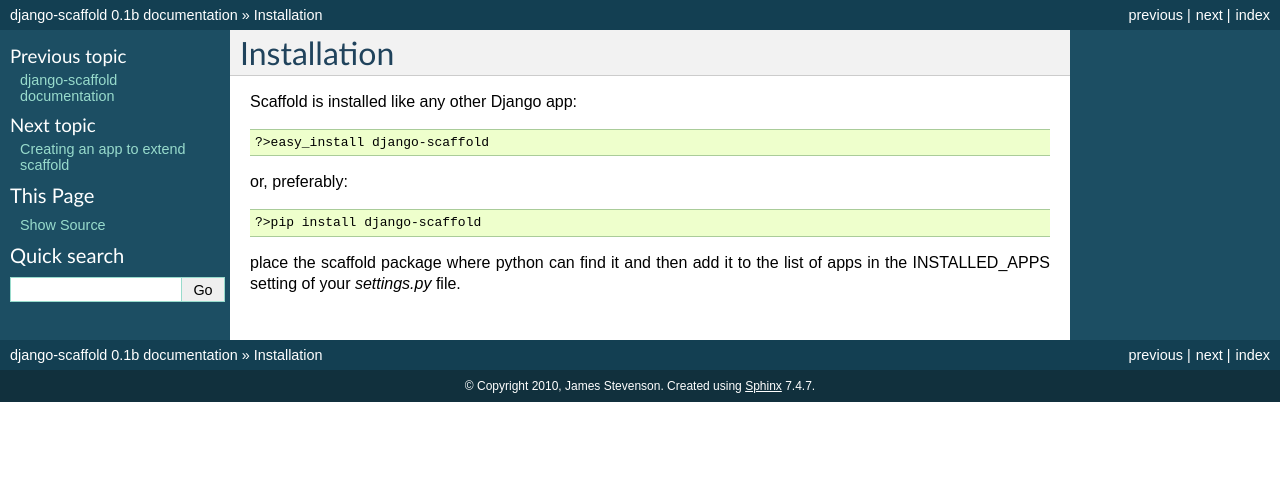
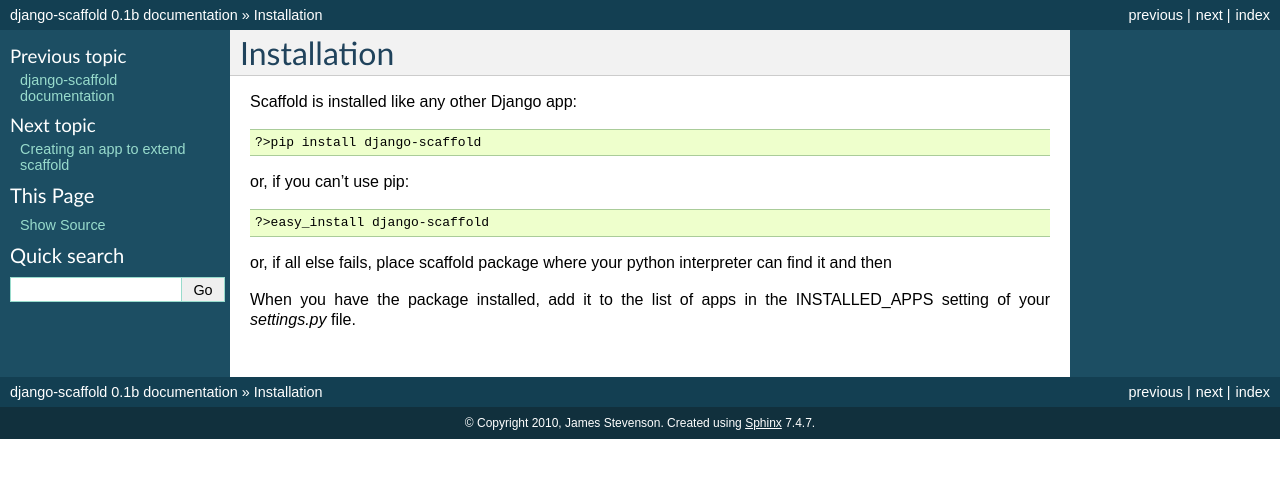
Before and after one commit to mazelife/django-scaffold, a Sphinx documentation site: the page built from docs/source/installation.rst, in a window 1280 px wide. Shown: the top 478 px of the page. Built offline with Sphinx 7.4.7, drawn with Linux system fonts in a browser that asks for light colours; pages that are not in the unit, such as notebooks, are missing from menus.

Commit message:
Fixes typos and lack of clarity in the install docs.

```diff
--- a/docs/source/installation.rst
+++ b/docs/source/installation.rst
@@ -4,10 +4,12 @@
 
 Scaffold is installed like any other Django app::
 
+    ?>pip install django-scaffold
+
+or, if you can't use pip::
+
     ?>easy_install django-scaffold
 
-or, preferably::
+or, if all else fails, place scaffold package where your python interpreter can find it and then
 
-    ?>pip install django-scaffold
-
-place the scaffold package where python can find it and then add it to the list of apps in the INSTALLED_APPS setting of your `settings.py` file.
+When you have the package installed, add it to the list of apps in the INSTALLED_APPS setting of your `settings.py` file.
```
